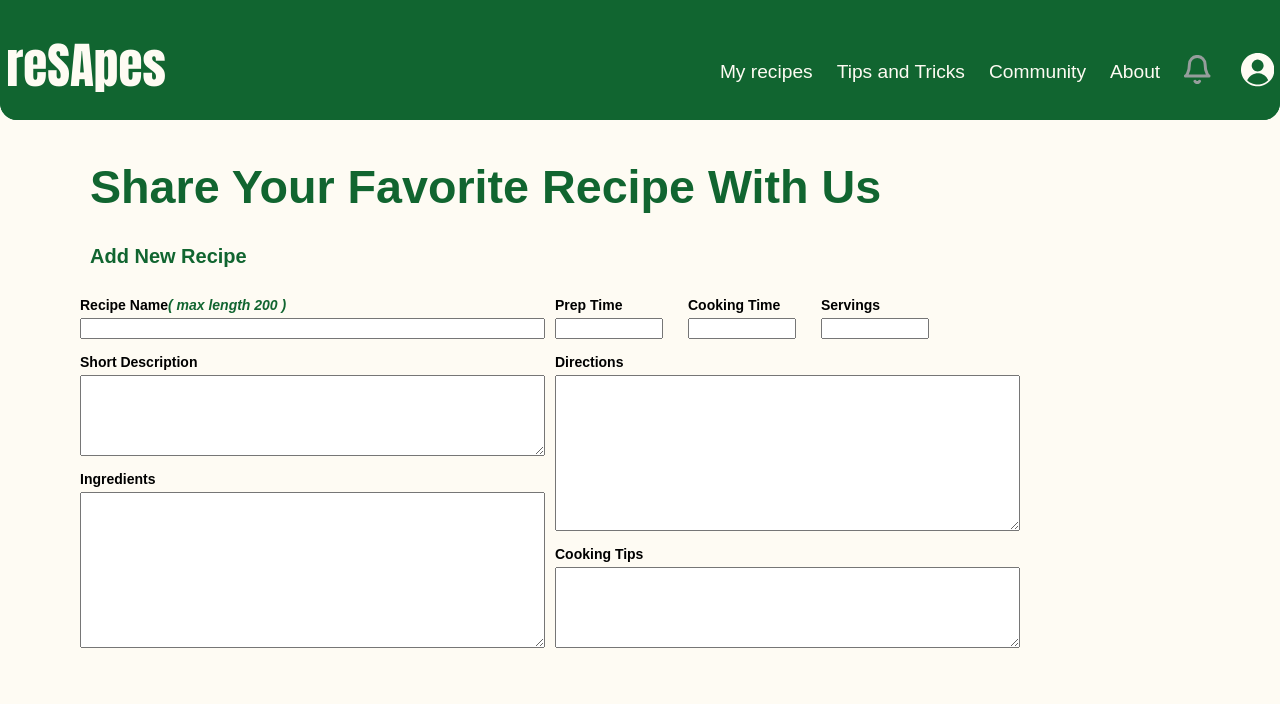
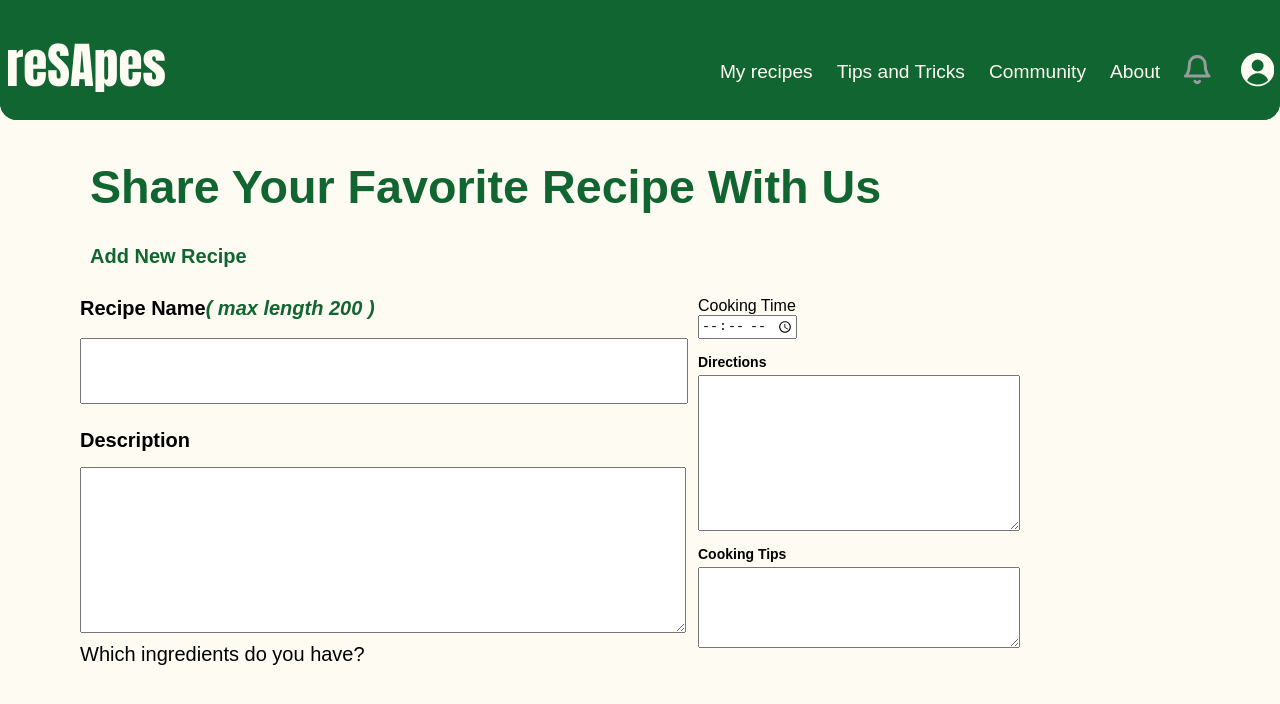
Before and after one commit to AvivCohenbs/reSApes, a React (Create React App) app: page /Community in a window 1280 px wide. Shown: the top 704 px of the page. Built offline with nearby package versions, Linux system fonts and the light colour scheme; no server answers; a web font is replaced by a local one.

Commit message:
changed comm

```diff
--- a/src/pages/Community.css
+++ b/src/pages/Community.css
@@ -32,10 +32,6 @@
   flex-direction: row;
 }
 
-.red {
-  color: #116530;
-}
-
 .form-col {
   display: flex;
   flex: 1;
@@ -59,3 +55,41 @@ label {
   max-width: 100px;
   margin-right: 25px;
 }
+
+.recipe-name {
+  height: 60px;
+  width: 600px;
+  margin-top: 13px;
+}
+
+.recipe__name {
+  font-family: "Poppins", sans-serif;
+  color: black;
+  font-size: 15pt;
+}
+
+.max {
+  color: #116530;
+  font-family: "Poppins", sans-serif;
+  font-size: 15pt;
+}
+
+.short-des {
+  font-family: "Poppins", sans-serif;
+  color: black;
+  font-size: 15pt;
+  margin-top: 10px;
+}
+
+.short-desc {
+  height: 160px;
+  width: 600px;
+  margin-top: 10px;
+}
+
+.ing-list {
+  font-family: "Poppins", sans-serif;
+  color: black;
+  font-size: 15pt;
+  margin-top: 10px;
+}
--- a/src/pages/Community.js
+++ b/src/pages/Community.js
@@ -13,37 +13,42 @@ function Community() {
             <div className="form-col">
               <div className="form__item">
                 <label className="recipe__name" for="recipe-name">
-                  Recipe Name<i className="red">( max length 200 )</i>
+                  Recipe Name<i className="max">( max length 200 )</i>
                 </label>
-                <input name="recipe-name" />
+                <input className="recipe-name" />
               </div>
               <div className="form__item">
-                <label for="short-desc">Short Description</label>
-                <textarea name="short-desc" cols="30" rows="5"></textarea>
+                <label className="short-des">Description</label>
+                <textarea className="short-desc" cols="30" rows="5"></textarea>
               </div>
-              <div className="form__item">
-                <label for="ing-list">Ingredients</label>
-                <textarea name="ing-list" cols="30" rows="10"></textarea>
-              </div>
+              <div className="ing-list">Which ingredients do you have?</div>
             </div>
             <div className="form-col">
               <div className="row">
-                <div className="form__item">
+                {/* <div className="form__item">
                   <label className="recipe__time" for="prep_time">
                     Prep Time
                   </label>
                   <input className="time__input" type="text" />
+                </div> */}
+                <div className="form__item">
+                  <div className="recipe__time">Cooking Time</div>
+                  {/* <input className="time__input" type="text" /> */}
+                  <input
+                    type="time"
+                    id="appt"
+                    name="appt"
+                    min="09:00"
+                    max="18:00"
+                    required
+                  ></input>
                 </div>
-                <div className="form__item">
-                  <label className="recipe__time">Cooking Time</label>
-                  <input className="time__input" type="text" />
-                </div>
-                <div className="form__item">
+                {/* <div className="form__item">
                   <label className="recipe__time" for="servings">
                     Servings
                   </label>
                   <input className="time__input" for="servings" type="text" />
-                </div>
+                </div> */}
               </div>
               <div className="form__item">
                 <label for="direction">Directions</label>
```
